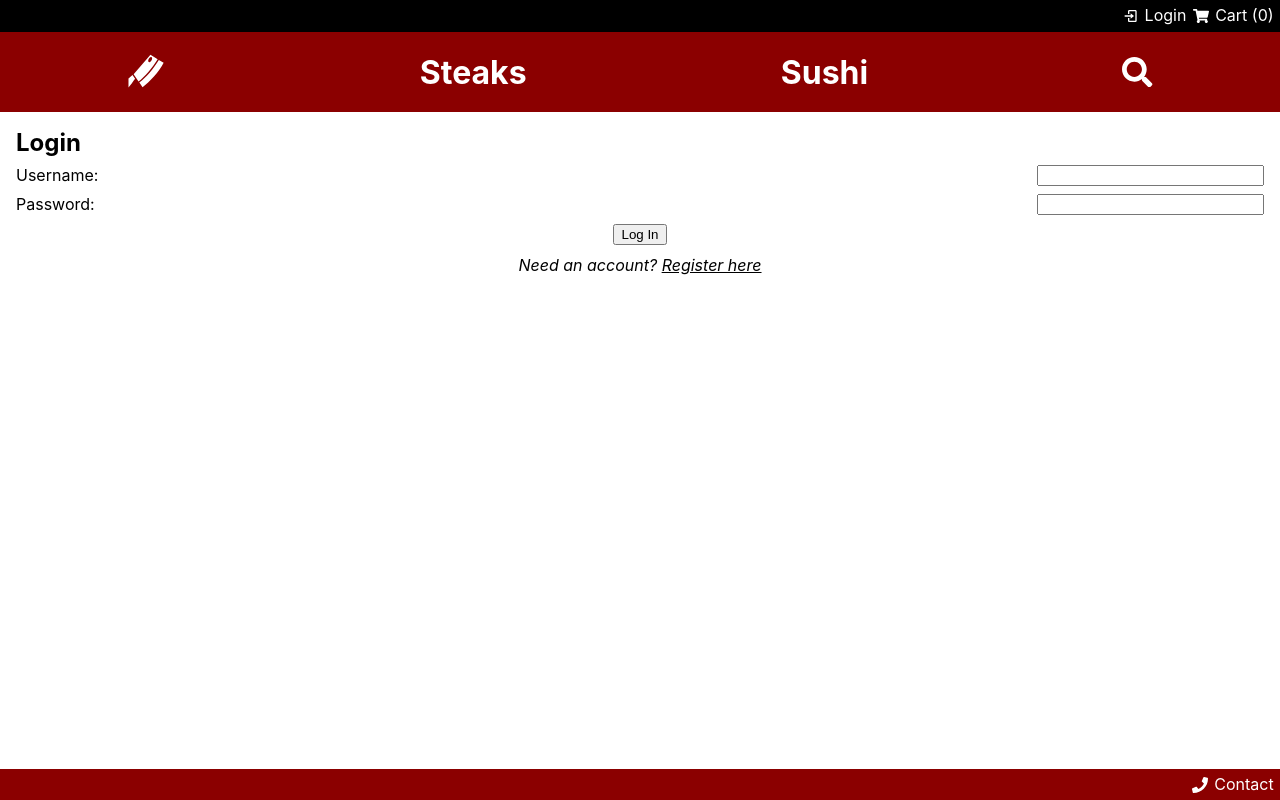
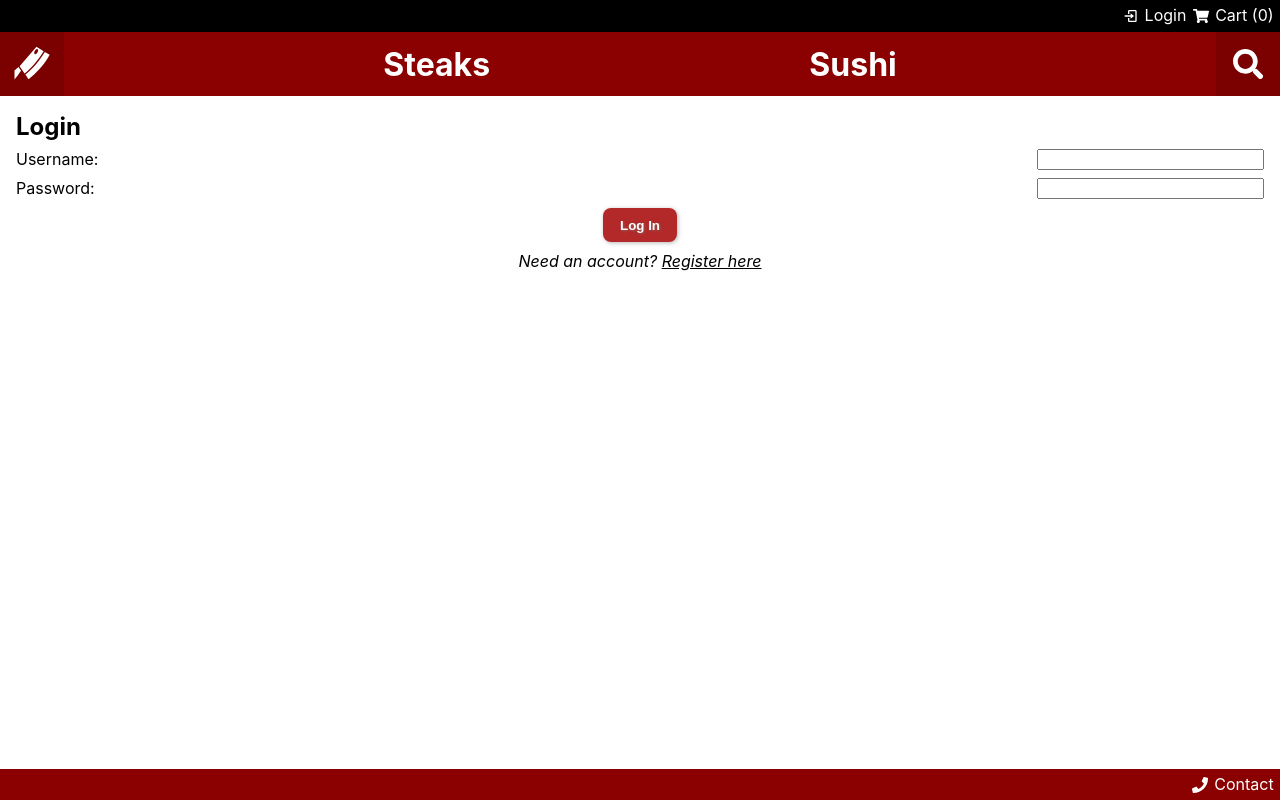
Before and after one commit to dexters-lab-fsa-2208/umami-meats, a Next.js app: page /login in a window 1280 px wide. Built offline with nearby package versions, Linux system fonts and the light colour scheme.

Commit message:
styling for header and login page

```diff
--- a/src/components/Header.js
+++ b/src/components/Header.js
@@ -5,16 +5,19 @@ import styled from "styled-components";
 // redux
 import { useSelector, useDispatch } from "react-redux";
 import { storeUser, removeUser } from "../redux/reducers/user-slice";
-import { clearCart } from "../redux/reducers/cart-slice";
+// import { clearCart } from "../redux/reducers/cart-slice";
 import { RemoveSSRFromComponent } from "../utils";
 // react-icons
 import { FaShoppingCart, FaUser, FaSearch } from "react-icons/fa";
 import { GiMeatCleaver } from "react-icons/gi";
 import { BiLogIn, BiLogOut } from "react-icons/bi";
 
+const headerMainHeight = "4em";
+const headerTopHeight = "2em";
+
 const HeaderContainer = styled.div`
   color: white;
-  height: 7em;
+  height: ${headerMainHeight + headerTopHeight};
   h1,
   p {
     :hover {
@@ -23,7 +26,7 @@ const HeaderContainer = styled.div`
   }
 `;
 const HeaderTop = styled.div`
-  height: 2em;
+  height: ${headerTopHeight};
   background-color: black;
 
   display: flex;
@@ -37,14 +40,29 @@ const HeaderTop = styled.div`
     padding: 0 0.4em 0.15em;
   }
 `;
+
 const HeaderMain = styled.div`
-  height: 5em;
-  background-color: darkred;
+  height: ${headerMainHeight};
+  background-color: #8b0000;
 
   display: flex;
-  justify-content: space-around;
+  justify-content: space-between;
   align-items: center;
+
+  .headerIconButton {
+    background-color: #7B0000;
+    width: ${headerMainHeight};
+    height: ${headerMainHeight};
+
+    display: flex;
+    justify-content: center;
+    align-items: center;
+  }
+  .headerIconButton:active {
+    background-color: #660000;
+  }
 `;
+
 const LinkContainer = styled.div`
   display: flex;
   align-items: center;
@@ -119,9 +137,9 @@ function Header() {
 
       <HeaderMain>
         <Link href="/">
-          <LinkContainer>
+          <div className="headerIconButton">
             <GiMeatCleaver size="2.4em" />
-          </LinkContainer>
+          </div>
         </Link>
 
         <Link href="/steaks">
@@ -132,7 +150,11 @@ function Header() {
           <h1>Sushi</h1>
         </Link>
 
-        <FaSearch size="1.9em" />
+        <Link href="/search?">
+          <div className="headerIconButton">
+            <FaSearch size="1.9em" />
+          </div>
+        </Link>
       </HeaderMain>
     </HeaderContainer>
   );
--- a/src/components/Login.js
+++ b/src/components/Login.js
@@ -5,7 +5,7 @@ import styled from "styled-components";
 import authService from "../services/auth.service";
 import { useDispatch } from "react-redux";
 import { storeUser } from "../redux/reducers/user-slice";
-import { useGetSingleUserQuery } from "../redux/reducers/apiSlice";
+// import { useGetSingleUserQuery } from "../redux/reducers/apiSlice";
 
 const LoginFormContainer = styled.div`
   margin: 1em;
@@ -21,8 +21,7 @@ const LoginFormContainer = styled.div`
       }
     }
     button {
-      width: fit-content;
-      margin: 0.7em auto;
+      margin: 0.65em auto;
     }
   }
   p {
@@ -90,7 +89,7 @@ const Login = () => {
           <input type="password" ref={passwordRef} />
         </label>
 
-        <button type="submit">Log In</button>
+        <button type="submit" className="mainButton">Log In</button>
       </form>
       <p>
         Need an account? <Link href="/signup">Register here</Link>
```
